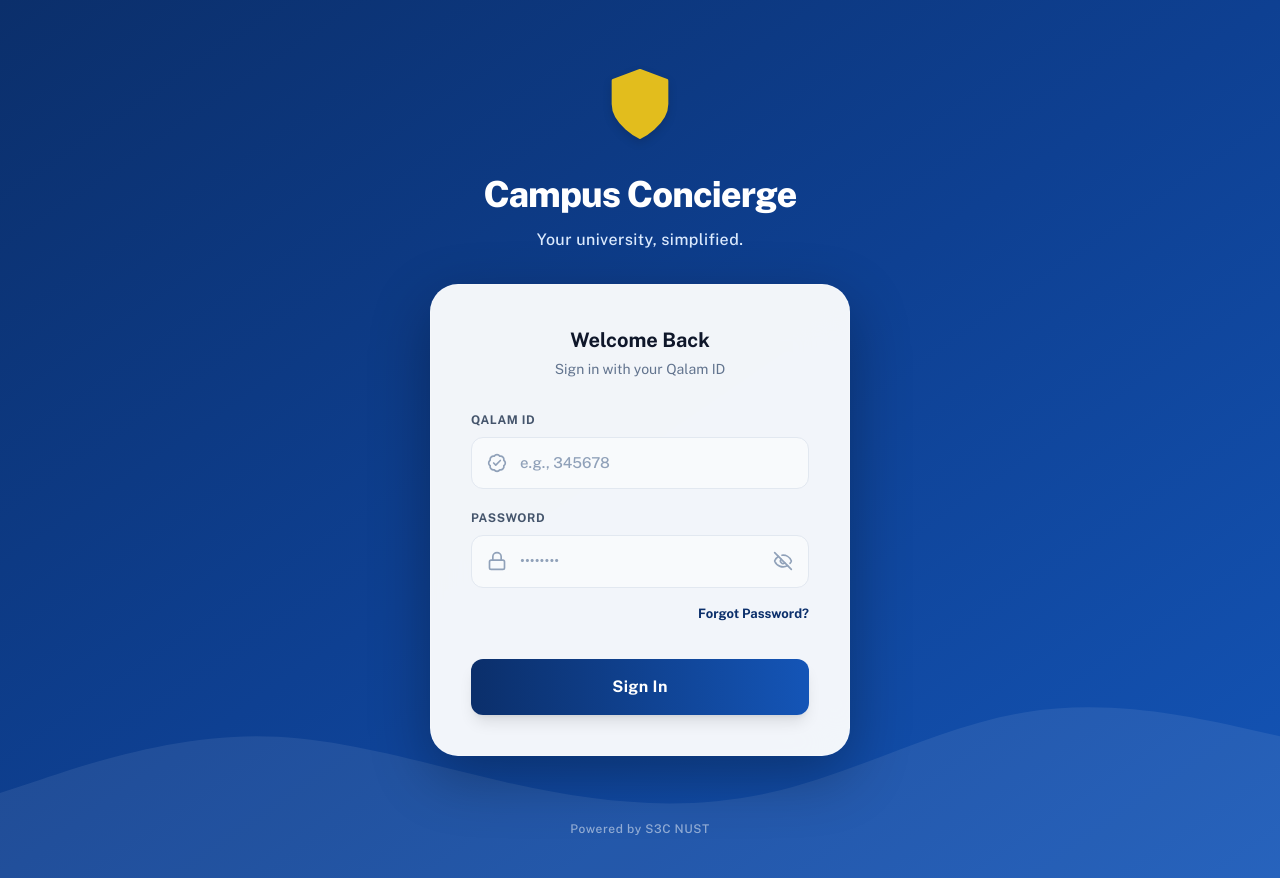
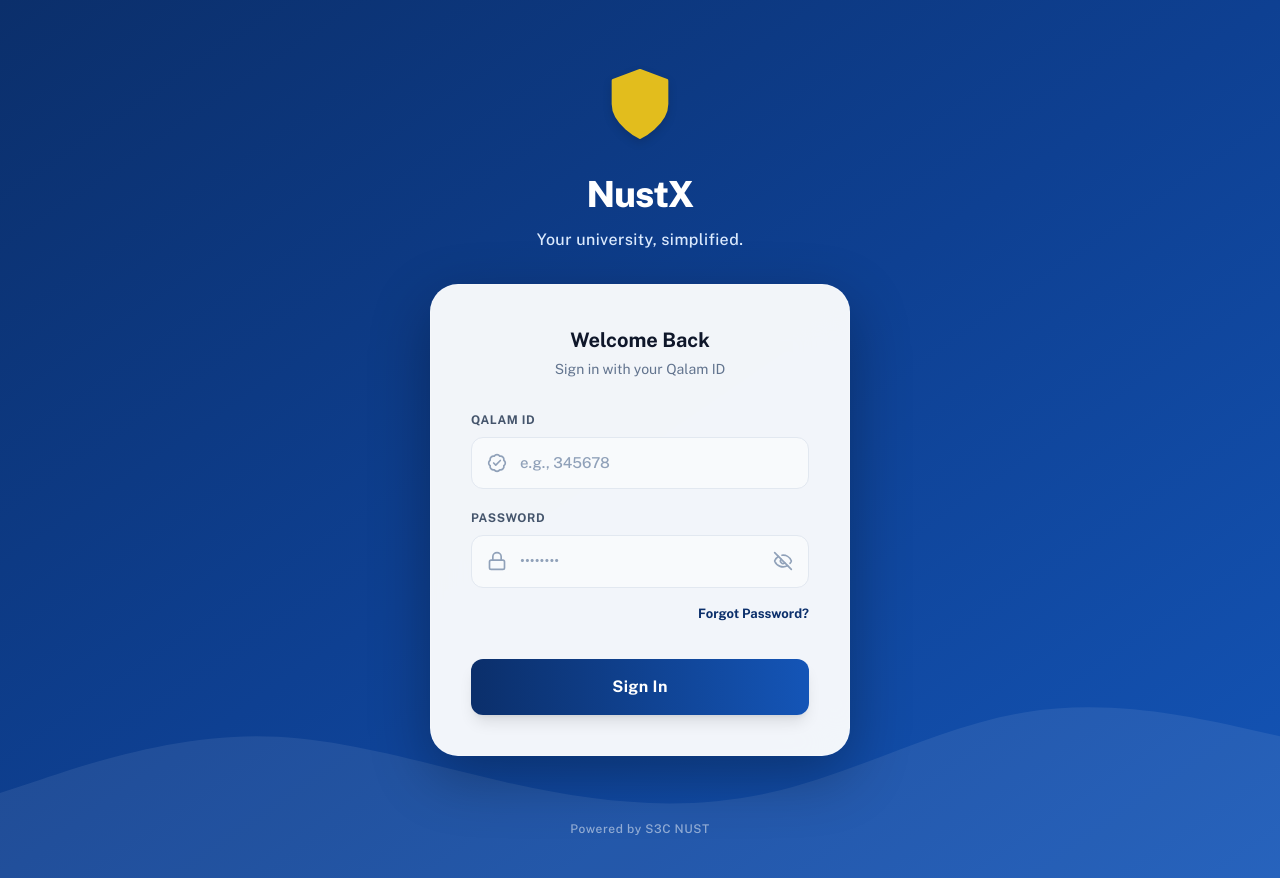
Before and after one commit to AMEINo96/Campus-Concierge, a Next.js app: page / in a window 1280 px wide. Built offline with nearby package versions, Linux system fonts and the light colour scheme.

Commit message:
rebrand: rename Campus Concierge to NustX across login, layout title, and sidebar

```diff
--- a/src/app/layout.tsx
+++ b/src/app/layout.tsx
@@ -14,7 +14,7 @@ const spaceGrotesk = Space_Grotesk({
 });
 
 export const metadata: Metadata = {
-  title: "Campus Concierge",
+  title: "NustX",
   description: "University App Prototype",
 };
 
--- a/src/app/page.tsx
+++ b/src/app/page.tsx
@@ -26,7 +26,7 @@ export default function LoginPage() {
             <svg viewBox="0 0 24 24" fill="currentColor" stroke="currentColor" strokeWidth="1" strokeLinecap="round" strokeLinejoin="round" className="w-full h-full opacity-90"><path d="M12 22s8-4 8-10V5l-8-3-8 3v7c0 6 8 10 8 10z" /></svg>
           </div>
           <h1 className="text-3xl md:text-[36px] leading-tight tracking-tight font-extrabold text-white">
-            Campus Concierge
+            NustX
           </h1>
           <p className="text-sm md:text-[16px] text-blue-100 font-medium tracking-wide">
             Your university, simplified.
--- a/src/components/TopBar.tsx
+++ b/src/components/TopBar.tsx
@@ -357,7 +357,7 @@ export default function TopBar({ title, showBack = false, backHref = "#" }: TopB
               <div className="p-6 mt-auto">
                 <div className="p-5 rounded-[24px] bg-slate-50 border border-slate-100 relative overflow-hidden group">
                   <div className="absolute top-0 right-0 w-20 h-20 bg-blue-500/5 rounded-full -translate-y-1/2 translate-x-1/2 blur-2xl group-hover:bg-blue-500/10 transition-colors"></div>
-                  <p className="text-[10px] font-black text-blue-600 uppercase tracking-widest mb-1.5">Campus Concierge</p>
+                  <p className="text-[10px] font-black text-blue-600 uppercase tracking-widest mb-1.5">NustX</p>
                   <p className="text-[12px] text-slate-500 font-medium leading-relaxed">
                     Digital assistant for a smarter, unified university experience.
                   </p>
```
